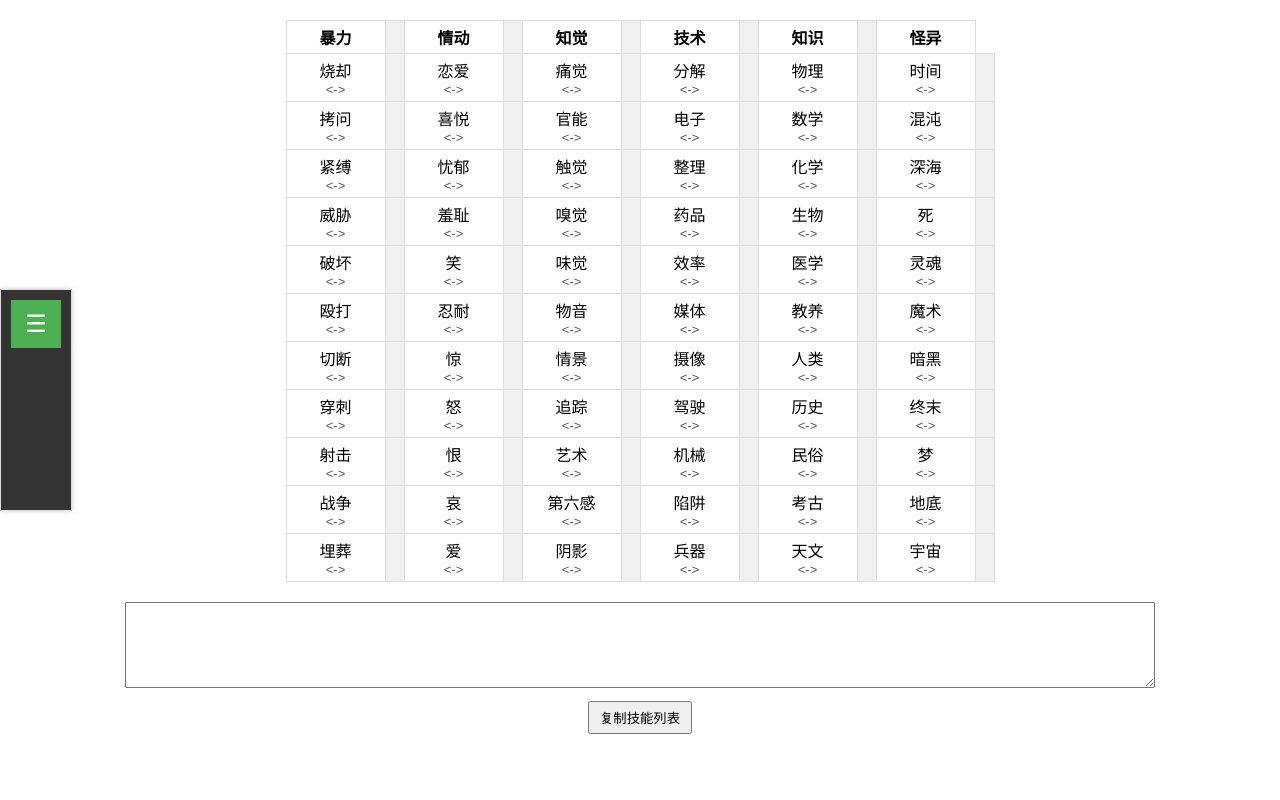
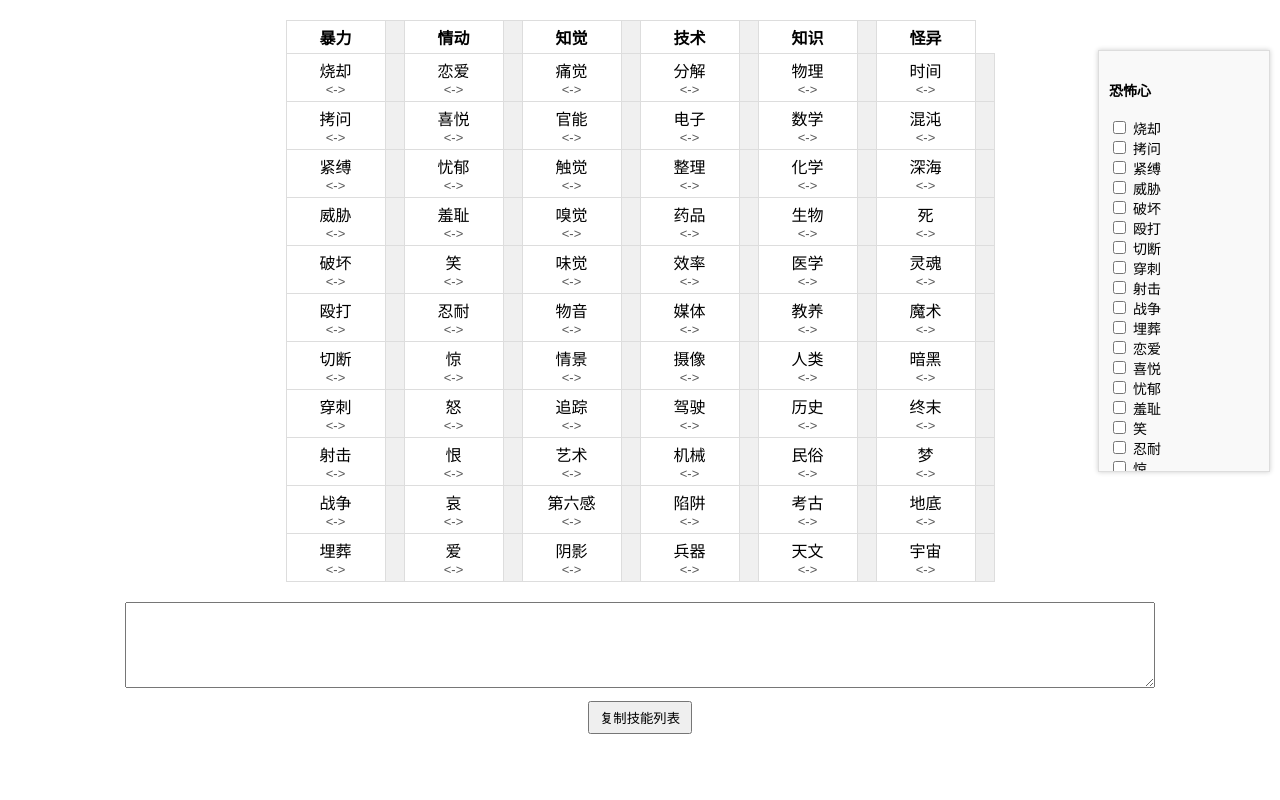
Before and after one commit to Tsubame-323/ye, a plain HTML site: page index.html in a window 1280 px wide. Drawn offline with Linux system fonts and the light colour scheme.

Commit message:
Update index.html

```diff
--- a/index.html
+++ b/index.html
@@ -46,7 +46,7 @@
 			background: #f9f9f9;
 			box-shadow: 0px 0px 5px rgba(0, 0, 0, 0.2);
 			max-height: 400px; /* 限制最大高度 */
-			overflow-y: hidden;
+			overflow-y: auto;
 			transition: max-height 0.3s ease;
 			<button id="toggleTerrorPanel" style="width: 100%; padding: 5px;">显示/隐藏恐怖心</button>
 		}
@@ -104,49 +104,6 @@
 		  background-color: red; /* 红色背景 */
 		  color: white;          /* 白色字体 */
 		}
-		#terrorPanel {
-			position: fixed;
-			top: 50%;
-			left: 0;
-			transform: translateY(-50%);
-			width: 50px; /* 初始宽度（只显示角标） */
-			height: 200px;
-			background-color: #333;
-			transition: width 0.3s ease; /* 平滑动画 */
-			z-index: 1000; /* 确保面板在顶部 */
-		}
-
-		#terrorPanel .terror-button {
-			background-color: #4CAF50;
-			color: white;
-			padding: 10px;
-			border: none;
-			width: 100%;
-			cursor: pointer;
-			text-align: center;
-			font-size: 24px;
-			transition: all 0.3s ease;
-		}
-
-		#terrorPanel .terror-button:focus {
-			outline: none; /* 去掉焦点时的外框 */
-		}
-
-		#terrorSkills {
-			padding: 10px;
-			background-color: #f9f9f9;
-			height: 100%;
-			overflow-y: auto;
-			display: none; /* 初始隐藏技能区域 */
-		}
-
-		#terrorPanel.expanded {
-			width: 300px; /* 展开后的宽度 */
-		}
-
-		#terrorPanel.expanded #terrorSkills {
-			display: block; /* 展开时显示技能区域 */
-		}
     </style>
 </head>
 <body>
@@ -166,15 +123,11 @@
         </tr>
     </table>
 
-	<!-- 恐怖心选择栏 -->
-	<div id="terrorPanel" class="collapsed">
-		<!-- 切换按钮 -->
-		<button class="terror-button" onclick="toggleTerrorPanel()">☰</button>
-		<!-- 技能区域 -->
-		<div id="terrorSkills" class="terror-section">
-			<!-- 这里将自动生成恐怖心技能选项 -->
-		</div>
-	</div>
+    <!-- 恐怖心选择栏 -->
+    <div id="terrorPanel">
+        <h4>恐怖心</h4>
+        <div id="terrorSkills"></div>
+    </div>
 
     <!-- 技能复制栏 -->
     <div id="skillOutput" style="margin: 20px auto; width: 90%; text-align: center; font-family: Arial, sans-serif; font-size: 14px; word-wrap: break-word;">
@@ -214,11 +167,14 @@
                         cell.appendChild(skillName);
                         cell.appendChild(skillValue);
                         cell.className = "skill";
-                        terrorPanel.innerHTML += `
-                            <label>
-                                <input type="checkbox" data-skill="${skills[skillIndex][1][i]}">
-                                ${skills[skillIndex][1][i]}
-                            </label><br>`;
+                       skills.forEach(category => {
+				category[1].forEach(skill => {
+					const label = document.createElement("label");
+					label.innerHTML = `<input type="checkbox" data-skill="${skill}"> ${skill}`;
+					terrorPanel.appendChild(label);
+					terrorPanel.appendChild(document.createElement("br"));
+				});
+			});
                     }
                     row.appendChild(cell);
                 } else {
@@ -229,11 +185,7 @@
             }
             table.appendChild(row);
         }
-		// 切换恐怖心面板的展开和折叠状态
-		function toggleTerrorPanel() {
-			const terrorPanel = document.getElementById("terrorPanel");
-			terrorPanel.classList.toggle("expanded"); // 切换展开/折叠状态
-		}
+
         // 状态记录
         const litSkills = new Set();
         const blackenedColumns = new Set();
```
